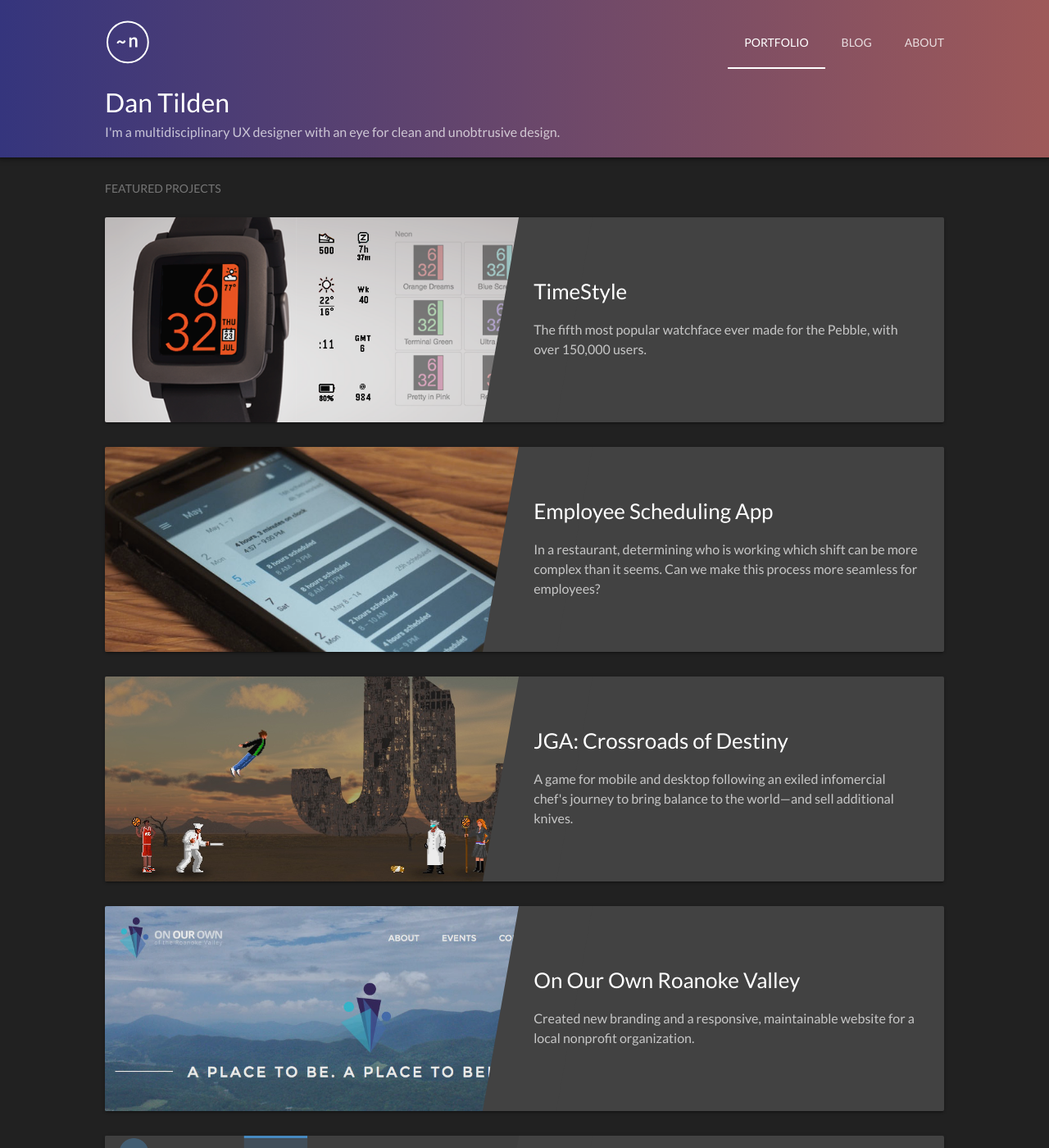
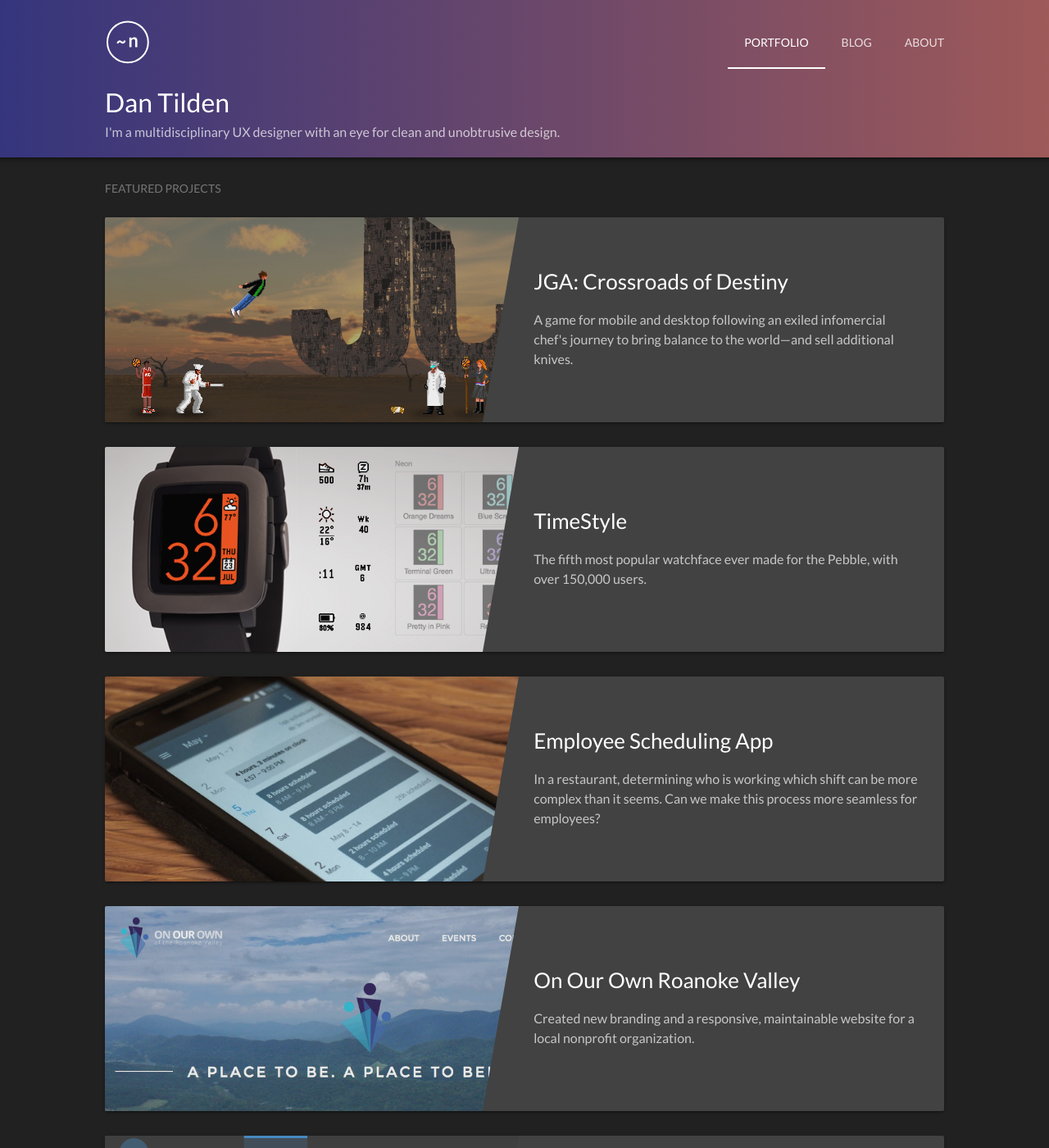
Before and after one commit to tilden/tilden.github.io, a Jekyll site: the page built from index.html, in a window 1280 px wide and 1400 px high. Shown: the whole window at 82% size. Built offline with Jekyll 4.4.1, drawn with Linux system fonts in a browser that asks for light colours; nearby versions of some CDN libraries; some of the changed lines change nothing that is shown.

Commit message:
Project reorder

```diff
--- a/_data/projects.yml
+++ b/_data/projects.yml
@@ -1,3 +1,10 @@
+
+
+- name: "JGA: Crossroads of Destiny"
+  desc: >
+        A game for mobile and desktop following an exiled infomercial chef's journey to bring balance to the world&mdash;and sell additional knives.
+  banner_img: "images/banners/jga_banner.jpg"
+  url: "/projects/jga"
 
 - name: "TimeStyle"
   desc: >
@@ -14,12 +21,6 @@
          In a restaurant, determining who is working which shift can be more complex than it seems. Can we make this process more seamless for employees?
   banner_img: "images/banners/schedule_app_banner.jpg"
   url: "/projects/schedule_app"
-
-- name: "JGA: Crossroads of Destiny"
-  desc: >
-        A game for mobile and desktop following an exiled infomercial chef's journey to bring balance to the world&mdash;and sell additional knives.
-  banner_img: "images/banners/jga_banner.jpg"
-  url: "/projects/jga"
 
 - name: "On Our Own Roanoke Valley"
   desc: >
```
